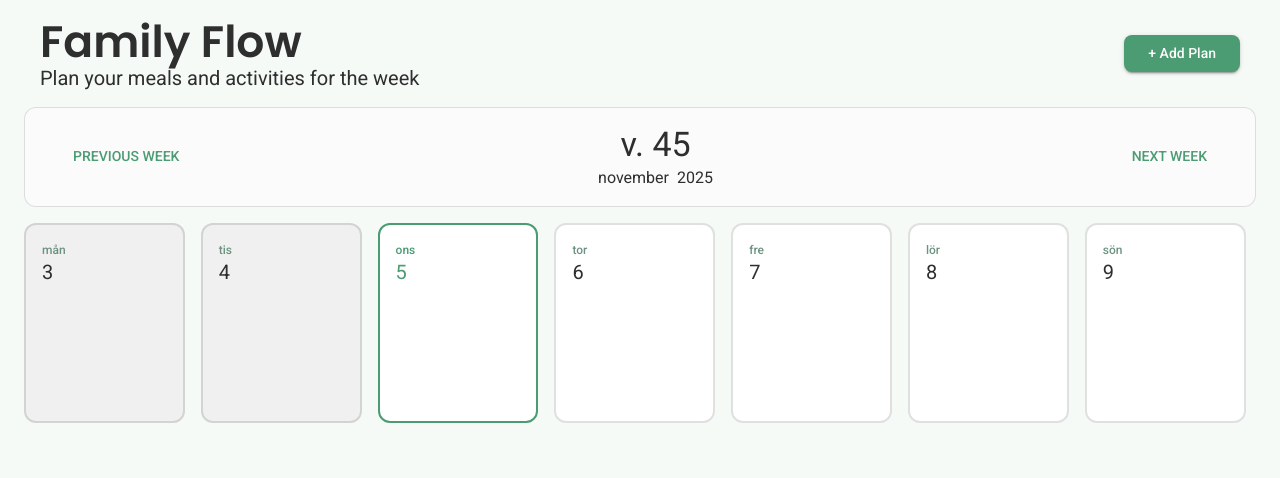
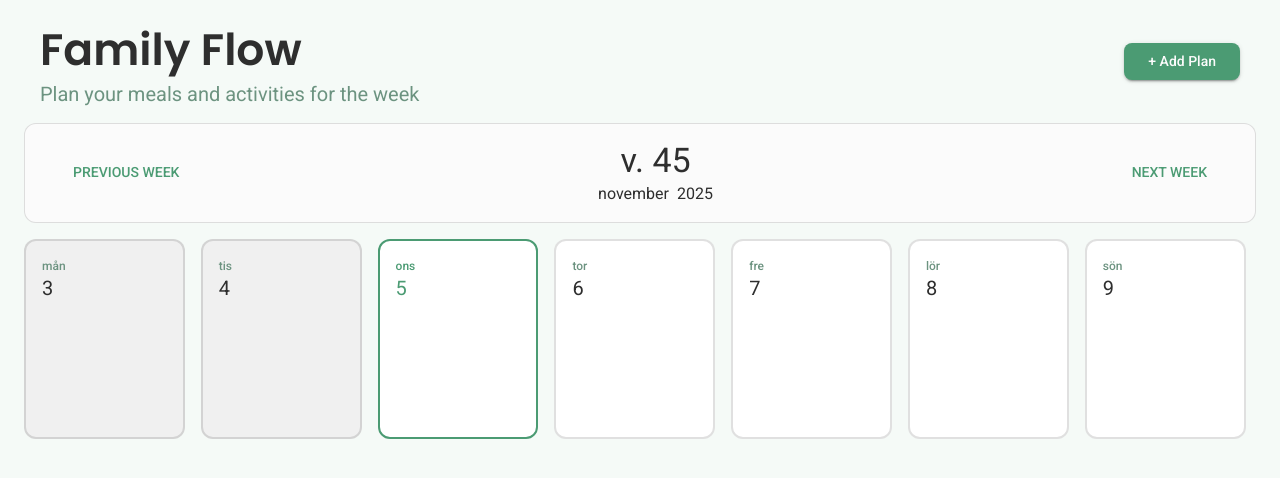
Before and after one commit to rasmus-bremholm/FamilyFlow, a Next.js app in the folder family-flow/: page / in a window 1280 px wide. Shown: the top 478 px of the page. Built offline with nearby package versions, Linux system fonts and the light colour scheme; some icons are missing; what @mui/material-nextjs would draw is missing.

Commit message:
Changed textcolor for typography in main view and added mt.

```diff
--- a/family-flow/app/MainView/page.jsx
+++ b/family-flow/app/MainView/page.jsx
@@ -1,6 +1,16 @@
 "use client";
 import { useState } from "react";
-import { Box, Typography, Paper, Button, Select, MenuItem, Container, Stack } from "@mui/material";
+import {
+  Box,
+  Typography,
+  useTheme,
+  Paper,
+  Button,
+  Select,
+  MenuItem,
+  Container,
+  Stack,
+} from "@mui/material";
 import dayjs from "dayjs";
 import AddPlanButton from "../components/AddPlanButton";
 import WeekCards from "../components/WeekCards";
@@ -9,7 +19,9 @@ import { useWeekNavigation } from "@/lib/useWeekNavigation";
 import EditPlan from "../components/EditPlan";
 
 function WeeklySchedule() {
-	const { previousWeek, nextWeek, currentWeek, weekNumber } = useWeekNavigation();
+  const { previousWeek, nextWeek, currentWeek, weekNumber } =
+    useWeekNavigation();
+  const theme = useTheme();
 
   return (
     <Container maxWidth={false} sx={{ height: "100vh" }}>
@@ -20,10 +32,21 @@ function WeeklySchedule() {
           display: "flex",
           justifyContent: "space-between",
           alignItems: "center",
-				}}>
+        }}
+      >
         <Box>
-					<Typography variant='h1'>Family Flow</Typography>
-					<Typography variant='h3'>Plan your meals and activities for the week</Typography>
+          <Typography
+            variant="h1"
+            sx={{ color: theme.palette.text.primary, mt: 1 }}
+          >
+            Family Flow
+          </Typography>
+          <Typography
+            variant="h3"
+            sx={{ color: theme.palette.text.secondary, mt: 1 }}
+          >
+            Plan your meals and activities for the week
+          </Typography>
         </Box>
 
         <Box sx={{ display: "flex", justifyContent: "flex-end" }}>
@@ -32,19 +55,25 @@ function WeeklySchedule() {
         </Box>
       </Box>
       <Box
-				display='flex'
-				direction='row'
-				justifyContent='space-between'
-				alignItems='center'
-				sx={{ backgroundColor: "background.card", p: 2, borderRadius: 3, border: (theme) => `1px solid ${theme.palette.divider}` }}>
+        display="flex"
+        direction="row"
+        justifyContent="space-between"
+        alignItems="center"
+        sx={{
+          backgroundColor: "background.card",
+          p: 2,
+          borderRadius: 3,
+          border: (theme) => `1px solid ${theme.palette.divider}`,
+        }}
+      >
         <WeekNavButton direction={"prev"} onClick={() => previousWeek()} />
         <Box>
-					<Typography variant='h4' component='h2' textAlign='center'>
+          <Typography variant="h4" component="h2" textAlign="center">
             v. {weekNumber}
           </Typography>
-					<Box display='flex' gap={1}>
-						<Typography variant='subtitle'>{currentWeek[0].month}</Typography>
-						<Typography variant='subtitle'>{currentWeek[0].year}</Typography>
+          <Box display="flex" gap={1}>
+            <Typography variant="subtitle">{currentWeek[0].month}</Typography>
+            <Typography variant="subtitle">{currentWeek[0].year}</Typography>
           </Box>
         </Box>
         <WeekNavButton direction={"next"} onClick={() => nextWeek()} />
```
Lines whose indentation alone changed are shown as unchanged.
